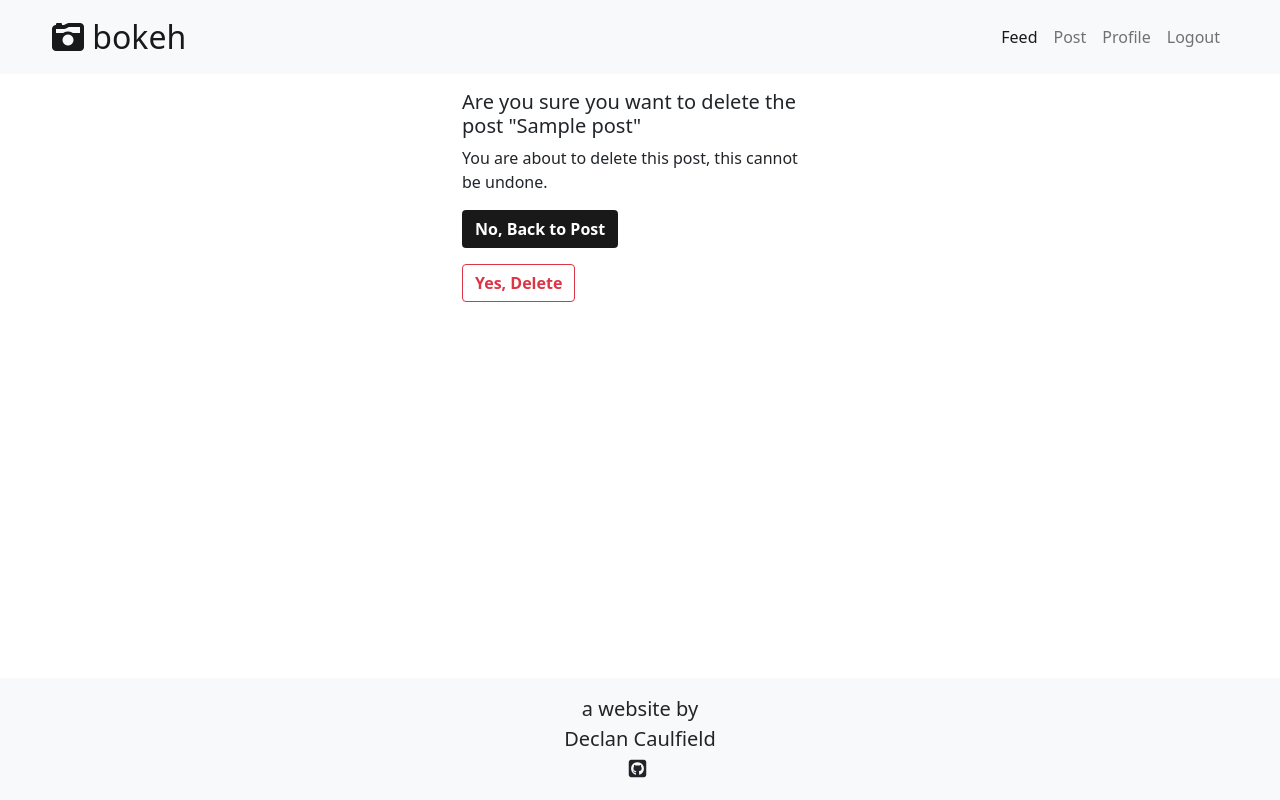
After one commit to decant09/bokeh, a Django app: a page that uses templates/post_confirm_delete.html in a window 1280 px wide. The commit adds this page. Run offline with Django 3.2, Linux system fonts and the light colour scheme; a user stored in the database is signed in; tables that the repository leaves empty hold one stand-in row (values such as "Sample post"); some libraries are stand-ins or nearby versions.

Commit message:
Add delete post option for post author

```diff
--- a/blog/urls.py
+++ b/blog/urls.py
@@ -1,5 +1,11 @@
 from django.urls import path
-from .views import PostListView, PostDetailView, create_post, PostEditView
+from .views import (
+    PostListView,
+    PostDetailView,
+    create_post,
+    PostEditView,
+    PostDeleteView
+)
 from . import views
 
 
@@ -10,4 +16,5 @@ urlpatterns = [
          name="post-detail"),
     path('create-post/', views.create_post, name='create-post'),
     path('post/edit/<slug:slug>/', PostEditView.as_view(), name='post-edit'),
+    path('post/delete/<slug:slug>/', PostDeleteView.as_view(), name='post-delete'),
 ]
--- a/blog/views.py
+++ b/blog/views.py
@@ -1,7 +1,7 @@
 from django.shortcuts import render, get_object_or_404, redirect
 from django.contrib import messages
 from django.views import generic, View
-from django.views.generic.edit import UpdateView
+from django.views.generic.edit import UpdateView, DeleteView
 from django.contrib.auth.decorators import login_required
 from django.utils.text import slugify
 from django.urls import reverse_lazy
@@ -43,7 +43,6 @@ def create_post(request):
     return render(request, 'post_form.html', {'form': form})
 
 
-# new
 class PostEditView(LoginRequiredMixin, UserPassesTestMixin, UpdateView):
     model = Post
     fields = ['title', 'description', 'image']
@@ -64,6 +63,16 @@ class PostEditView(LoginRequiredMixin, UserPassesTestMixin, UpdateView):
             'Your post was updated successfully'
         )
         return response
+
+
+class PostDeleteView(LoginRequiredMixin, UserPassesTestMixin, DeleteView):
+    model = Post
+    template_name = 'post_confirm_delete.html'
+    success_url = reverse_lazy('post-list')
+
+    def test_func(self):
+        post = self.get_object()
+        return self.request.user == post.author
 
 
 class PostDetailView(generic.DetailView):
--- /dev/null
+++ b/templates/post_confirm_delete.html
@@ -0,0 +1,25 @@
+{% extends "base.html" %} {% block content %}
+<div class="container">
+  <div class="row justify-content-center">
+    <div class="col-md-4">
+      <h5>Are you sure you want to delete the post "{{ post.title }}"</h5>
+      <p>You are about to delete this post, this cannot be undone.</p>
+    </div>
+  </div>
+  <div class="row justify-content-center">
+    <div class="col-md-4 mb-3">
+      <a
+        href="{% url 'post-detail' post.slug %}"
+        class="btn fw-bold mb-3 auth-btn"
+        >No, Back to Post</a
+      >
+      <form method="post">
+        {% csrf_token %}
+        <button class="btn fw-bold btn-outline-danger" type="submit">
+          Yes, Delete
+        </button>
+      </form>
+    </div>
+  </div>
+</div>
+{% endblock %}
--- a/templates/post_detail.html
+++ b/templates/post_detail.html
@@ -43,7 +43,9 @@
               <a href="{% url 'post-edit' post.slug %}" class="title-link"
                 ><i class="far fa-edit"></i
               ></a>
-              <a href="#" class="title-link"><i class="fa fa-trash"></i></a>
+              <a href="{% url 'post-delete' post.slug %}" class="title-link"
+                ><i class="fa fa-trash"></i
+              ></a>
               {% endif %}
             </h5>
           </div>
```
